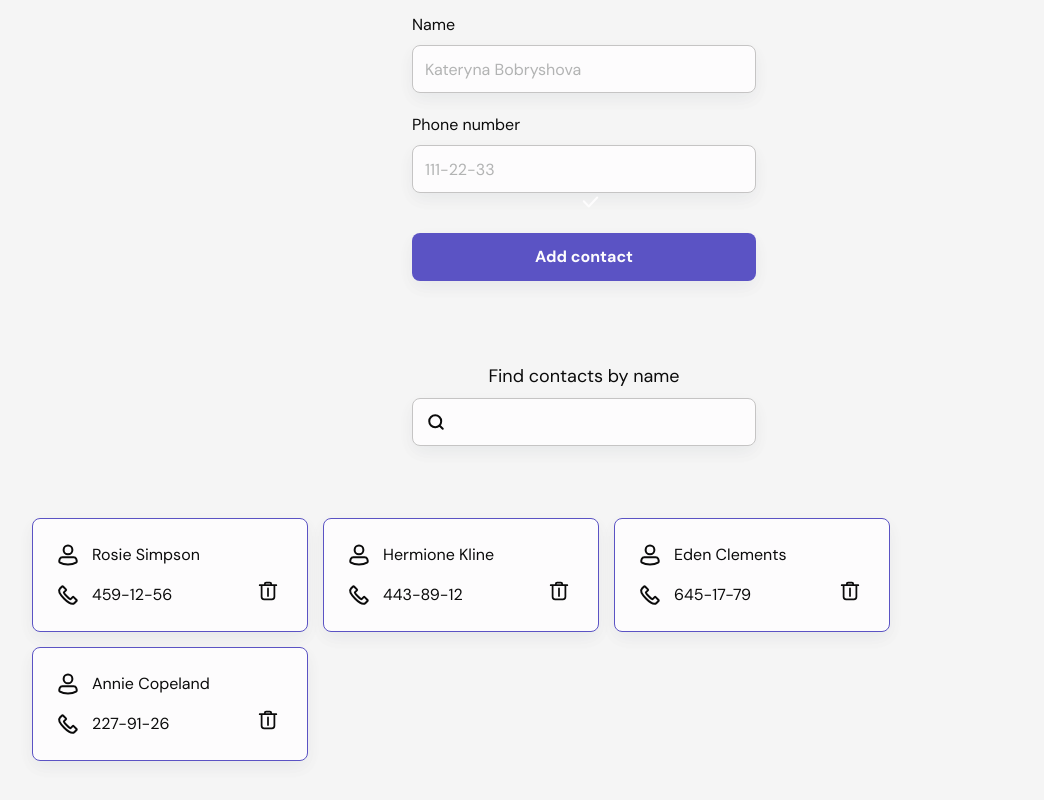
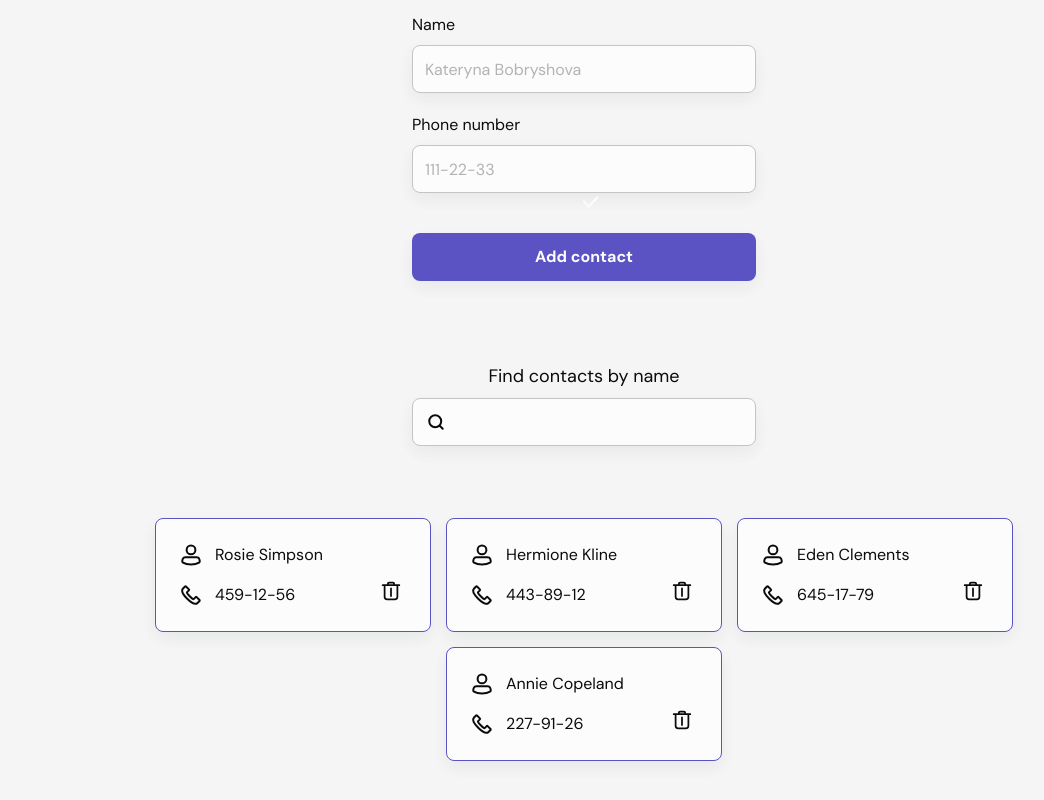
Before and after one commit to akopyan-arsen/goit-react-hw-06, a React (Vite) app: page / in a window 1280 px wide. Shown: the part 210-1010 px from the top of the page, without its empty margins (56-1100 px from the left). Built offline with nearby package versions, Linux system fonts and the light colour scheme; a web font is replaced by a local one.

Commit message:
change styles

```diff
--- a/src/components/ContactList/ContactList.module.css
+++ b/src/components/ContactList/ContactList.module.css
@@ -3,3 +3,8 @@
   gap: 15px;
   flex-wrap: wrap;
 }
+@media screen and (min-width: 320px) and (max-width: 1439px) {
+  .contactList {
+    justify-content: center;
+  }
+}
--- a/src/index.css
+++ b/src/index.css
@@ -10,7 +10,7 @@
 
 body {
   line-height: 1.5;
-  margin: 88px;
+  margin: 88px 124px;
   font-size: 20px;
   background-color: #f5f5f5;
 }
```
